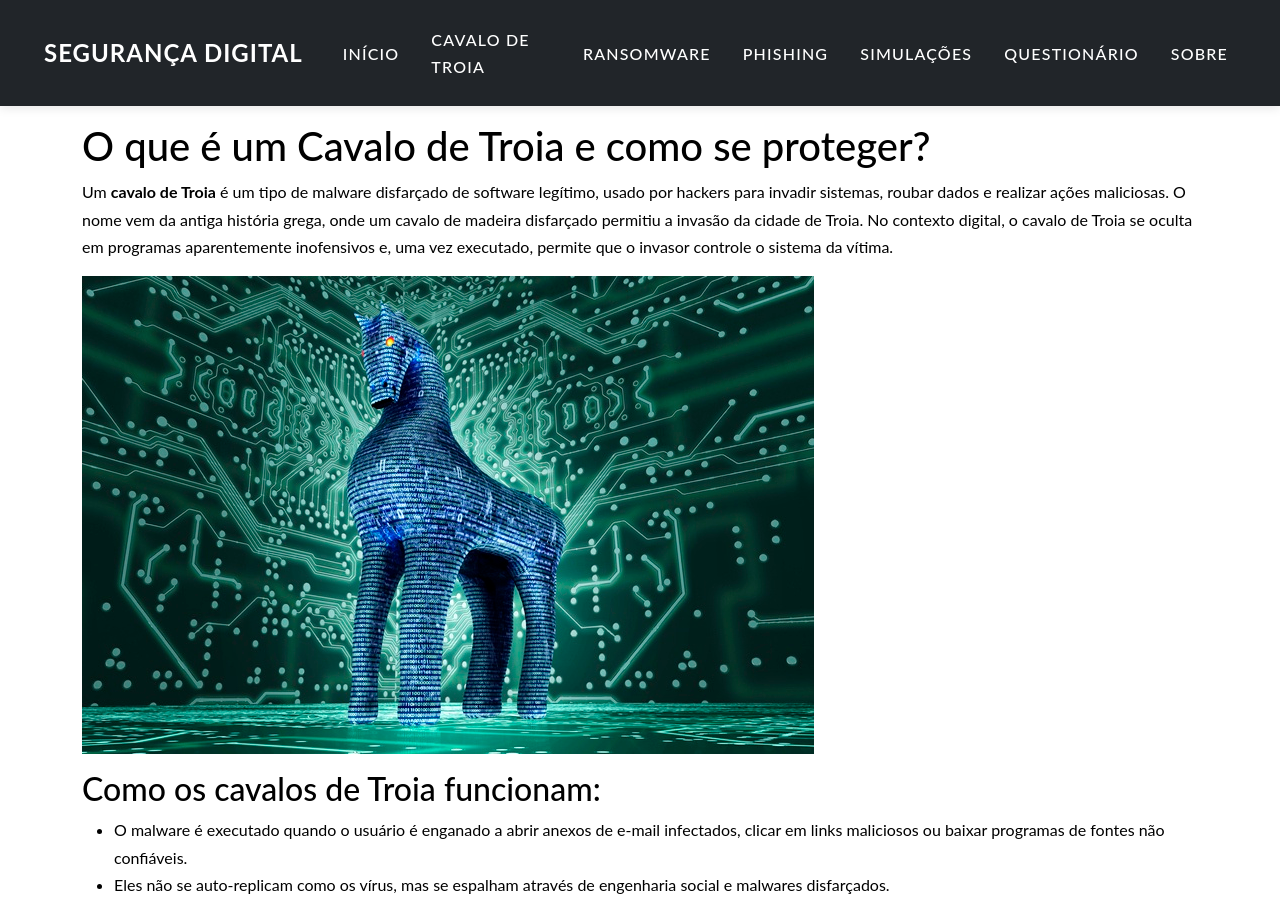
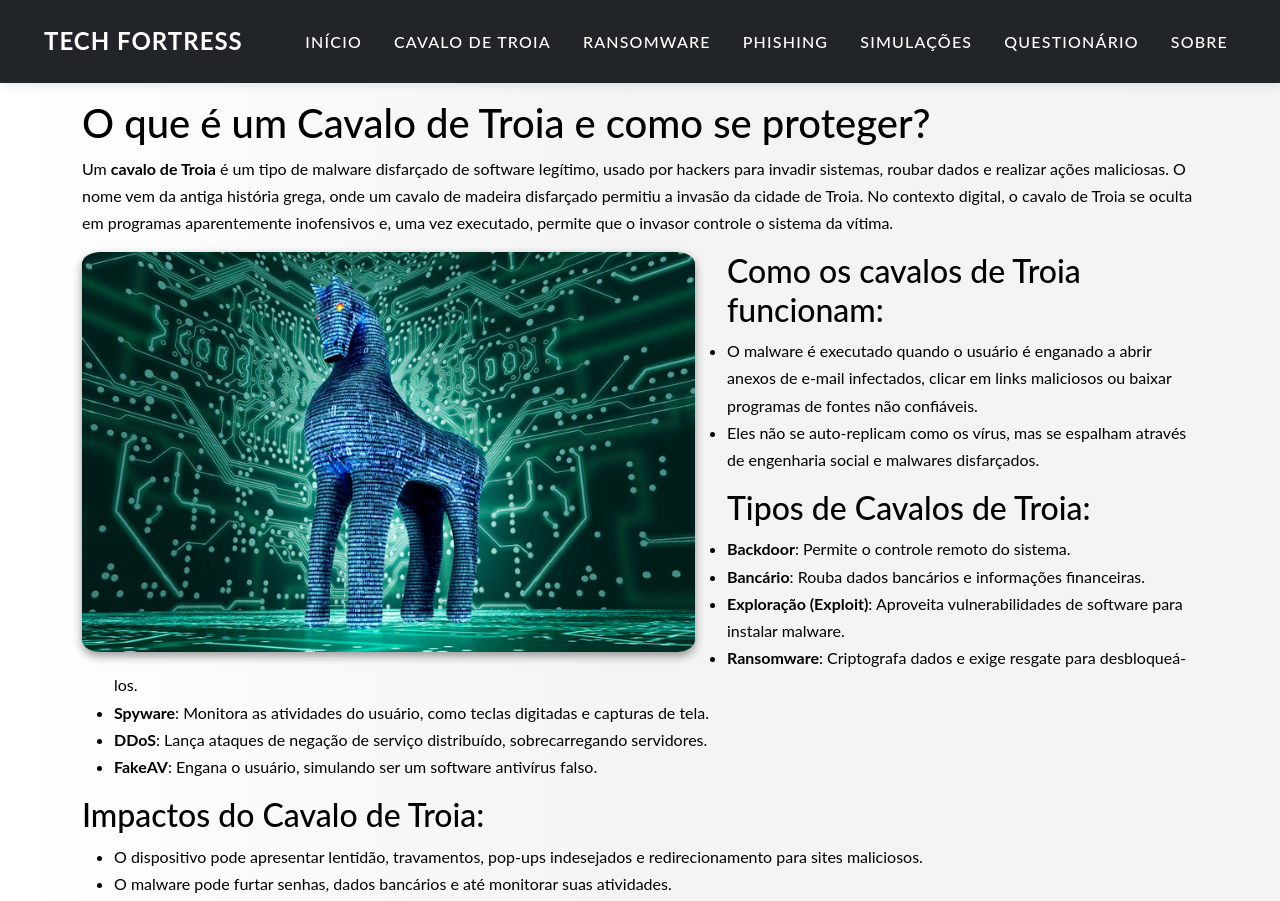
Before and after one commit to gabrsantos1/education-platform, a plain HTML site: page malware1.html in a window 1280 px wide. Shown: the top 901 px of the page. Drawn offline with nearby package versions, Linux system fonts and the light colour scheme.

Commit message:
Add files via upload

```diff
--- a/malware1.html
+++ b/malware1.html
@@ -3,7 +3,7 @@
 <head>
     <meta charset="UTF-8">
     <meta name="viewport" content="width=device-width, initial-scale=1.0">
-    <title>Malware 1 - Segurança Digital</title>
+    <title>O Cavalo de Troia - O que é?</title>
     <link href="https://cdn.jsdelivr.net/npm/bootstrap@5.3.0-alpha1/dist/css/bootstrap.min.css" rel="stylesheet">
     <link rel="stylesheet" href="style.css">
 </head>
@@ -11,7 +11,7 @@
 
     <nav class="navbar navbar-expand-lg navbar-dark bg-dark">
         <div class="container-fluid">
-            <a class="navbar-brand" href="index.html">Segurança Digital</a>
+            <a class="navbar-brand" href="index.html">Tech Fortress</a>
             <button class="navbar-toggler" type="button" data-bs-toggle="collapse" data-bs-target="#navbarNav" aria-controls="navbarNav" aria-expanded="false" aria-label="Alternar navegação">
                 <span class="navbar-toggler-icon"></span>
             </button>
@@ -49,13 +49,16 @@
                 <p></p>
                 <h1>O que é um Cavalo de Troia e como se proteger?</h1>
                     <p>Um <strong>cavalo de Troia</strong> é um tipo de malware disfarçado de software legítimo, usado por hackers para invadir sistemas, roubar dados e realizar ações maliciosas. O nome vem da antiga história grega, onde um cavalo de madeira disfarçado permitiu a invasão da cidade de Troia. No contexto digital, o cavalo de Troia se oculta em programas aparentemente inofensivos e, uma vez executado, permite que o invasor controle o sistema da vítima.</p>
-                        <img src="./img/cavalo-de-troia.jpg" />
-                        <p></p>
-                    <h2>Como os cavalos de Troia funcionam:</h2>
-                    <ul>
-                        <li>O malware é executado quando o usuário é enganado a abrir anexos de e-mail infectados, clicar em links maliciosos ou baixar programas de fontes não confiáveis.</li>
-                        <li>Eles não se auto-replicam como os vírus, mas se espalham através de engenharia social e malwares disfarçados.</li>
-                    </ul>
+                    <div class="divimag">
+                    <img src="./img/cavalo-de-troia.jpg" class = "imgt"/>
+                    </div>
+                    <div>
+                        <h2>Como os cavalos de Troia funcionam:</h2>
+                            <ul>
+                                <li>O malware é executado quando o usuário é enganado a abrir anexos de e-mail infectados, clicar em links maliciosos ou baixar programas de fontes não confiáveis.</li>
+                                <li>Eles não se auto-replicam como os vírus, mas se espalham através de engenharia social e malwares disfarçados.</li>
+                            </ul>
+                    </div>
 
                     <h2>Tipos de Cavalos de Troia:</h2>
                     <ul>
@@ -91,7 +94,7 @@
     </div>
 
     <footer class="bg-dark text-white text-center py-4 footer">
-        <p>&copy; 2024 Segurança Digital - Todos os direitos reservados.</p>
+        <p>&copy; 2024 Tech Fortress - Todos os direitos reservados.</p>
     </footer>
 
     <script src="https://cdn.jsdelivr.net/npm/@popperjs/core@2.11.6/dist/umd/popper.min.js"></script>
--- a/style.css
+++ b/style.css
@@ -4,6 +4,8 @@ body {
     font-size: 16px;
     line-height: 1.7;
     color: #000000;
+    background: rgb(255,255,255);
+    background: linear-gradient(90deg, rgba(255,255,255,0.1292892156862745) 0%, rgba(237,237,237,0.6362920168067228) 50%, rgba(217,217,217,0.29735644257703087) 100%);
 }
 
 .header {
@@ -209,7 +211,21 @@ body {
 
 
 .textoimg {
-        font-size: 9px;
-        line-height: 1,5;
-        color: #333;
+    font-size: 9px;
+    line-height: 1,5;
+    color: #333;
 }
+
+.divimag{
+    width: 600px;
+    height: 400px;
+    float: left;
+    margin-right: 45px;
+    display: flex;
+
+}
+
+.imgt{
+    border-radius: 3%;
+    box-shadow: 0 4px 10px rgba(0, 0, 0, 0.4);
+}
```
Also changed, not shown: index.html (+6 -11 lines), malware2.html (+6 -5 lines), malware3.html (+10 -8 lines), questionario.html (+3 -3 lines), simulações.html (+3 -3 lines), sobre.html (+2 -2 lines).
